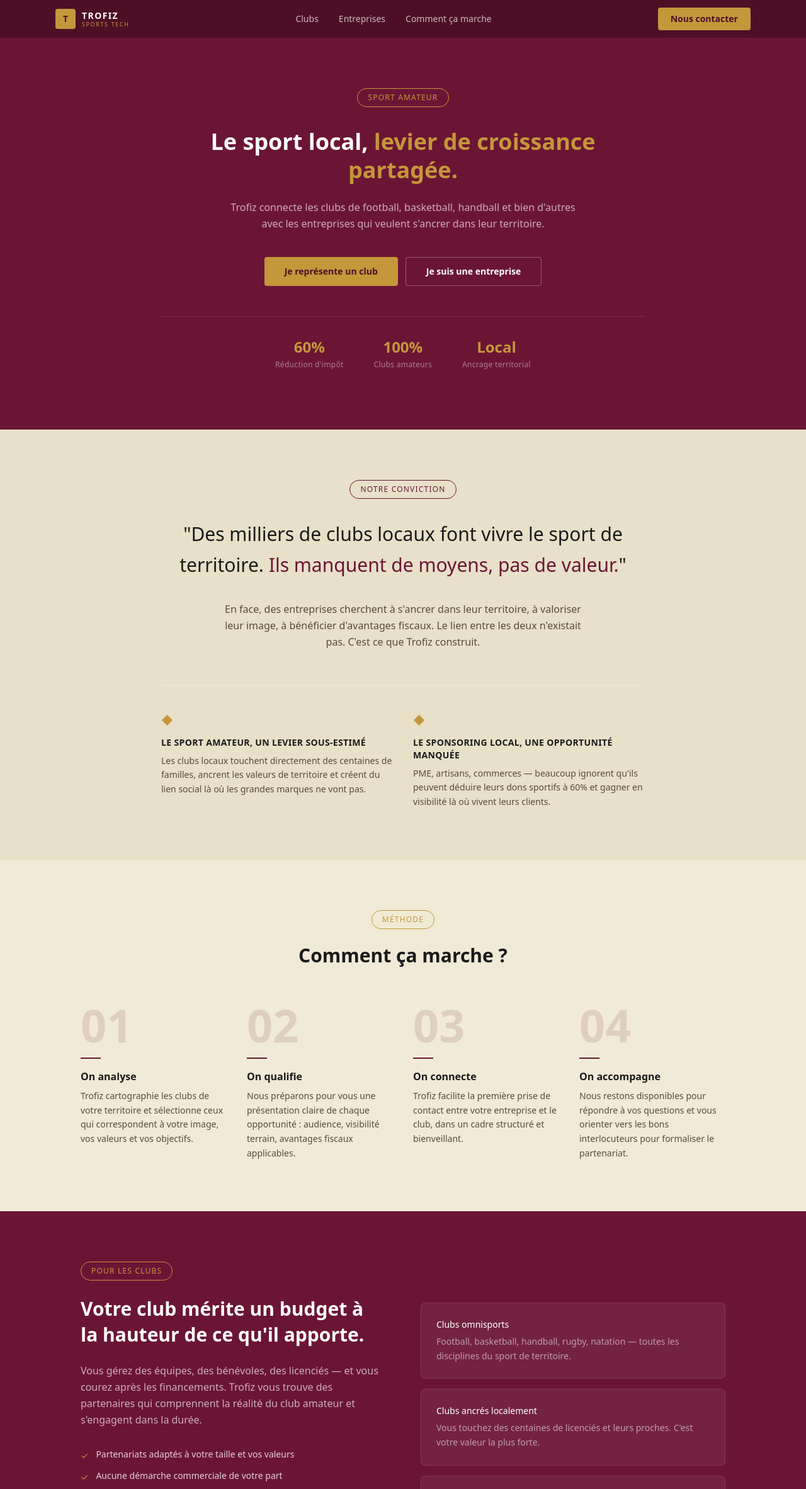
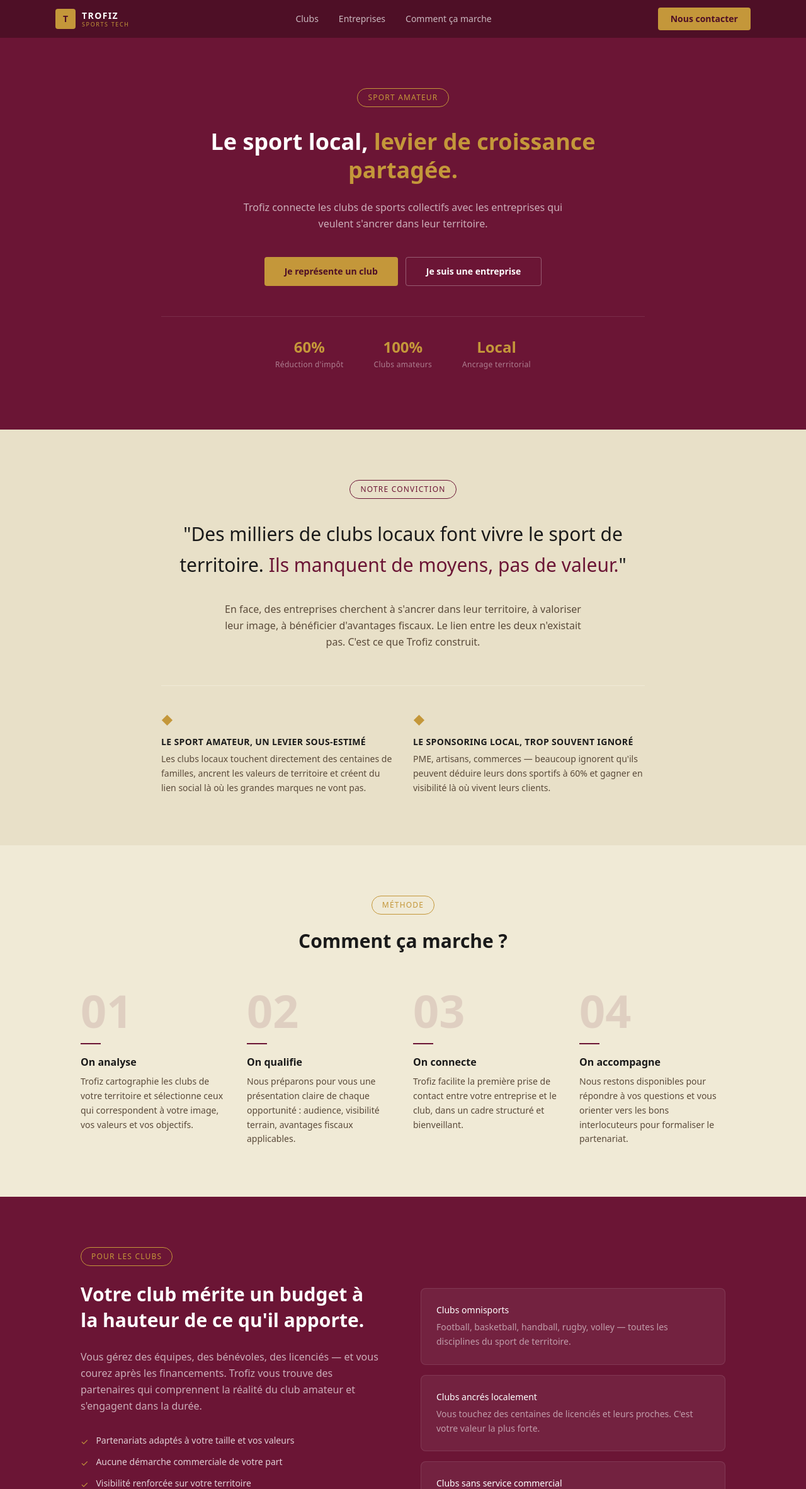
Before and after one commit to floroudier/trofiz, a Next.js app: page / in a window 1280 px wide. Shown: the top 2364 px of the page at 63% size. Built offline with nearby package versions, Linux system fonts and the light colour scheme.

Commit message:
fix: sports collectifs, titre manifesto une ligne, volley

```diff
--- a/components/ForClubs.tsx
+++ b/components/ForClubs.tsx
@@ -44,7 +44,7 @@ export default function ForClubs({ onCtaClick }: ForClubsProps) {
 
         <div className="space-y-4">
           {[
-            { title: "Clubs omnisports", desc: "Football, basketball, handball, rugby, natation — toutes les disciplines du sport de territoire." },
+            { title: "Clubs omnisports", desc: "Football, basketball, handball, rugby, volley — toutes les disciplines du sport de territoire." },
             { title: "Clubs ancrés localement", desc: "Vous touchez des centaines de licenciés et leurs proches. C'est votre valeur la plus forte." },
             { title: "Clubs sans service commercial", desc: "Vous n'avez pas de chargé de mécénat. Trofiz remplit ce rôle." },
           ].map(({ title, desc }) => (
--- a/components/Hero.tsx
+++ b/components/Hero.tsx
@@ -20,7 +20,7 @@ export default function Hero({ onClubClick, onSponsorClick }: HeroProps) {
         </h1>
 
         <p className="text-white/65 text-base leading-relaxed max-w-xl mx-auto mb-10 px-2">
-          Trofiz connecte les clubs de football, basketball, handball et bien d'autres
+          Trofiz connecte les clubs de sports collectifs
           avec les entreprises qui veulent s'ancrer dans leur territoire.
         </p>
 
--- a/components/Manifesto.tsx
+++ b/components/Manifesto.tsx
@@ -30,13 +30,13 @@ export default function Manifesto() {
             },
             {
               icon: "◆",
-              title: "Le sponsoring local, une opportunité manquée",
+              title: "Le sponsoring local, trop souvent ignoré",
               body: "PME, artisans, commerces — beaucoup ignorent qu'ils peuvent déduire leurs dons sportifs à 60% et gagner en visibilité là où vivent leurs clients.",
             },
           ].map(({ icon, title, body }) => (
             <div key={title} className="flex-1 text-left">
               <div style={{ color: "var(--gold)" }} className="text-lg mb-3">{icon}</div>
-              <h3 style={{ color: "var(--charcoal)" }} className="font-semibold mb-2 text-sm tracking-wide uppercase">{title}</h3>
+              <h3 style={{ color: "var(--charcoal)" }} className="font-semibold mb-2 text-sm tracking-wide uppercase leading-tight">{title}</h3>
               <p style={{ color: "var(--text-mid)" }} className="text-sm leading-relaxed">{body}</p>
             </div>
           ))}
```
